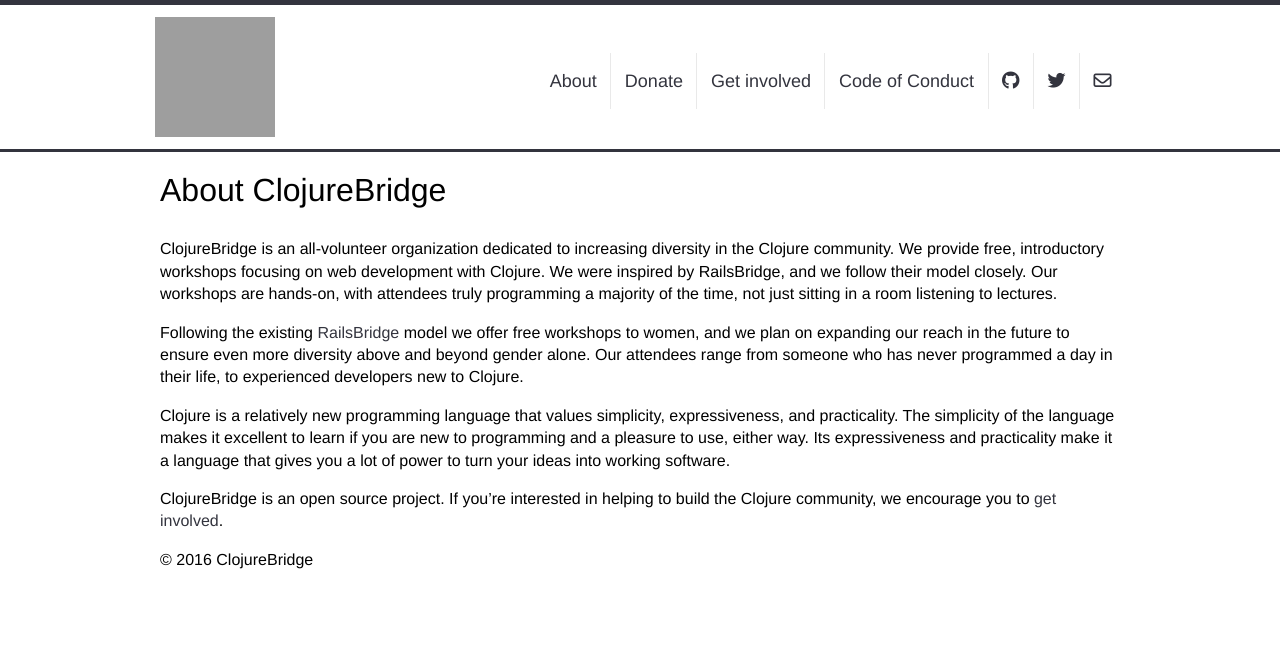
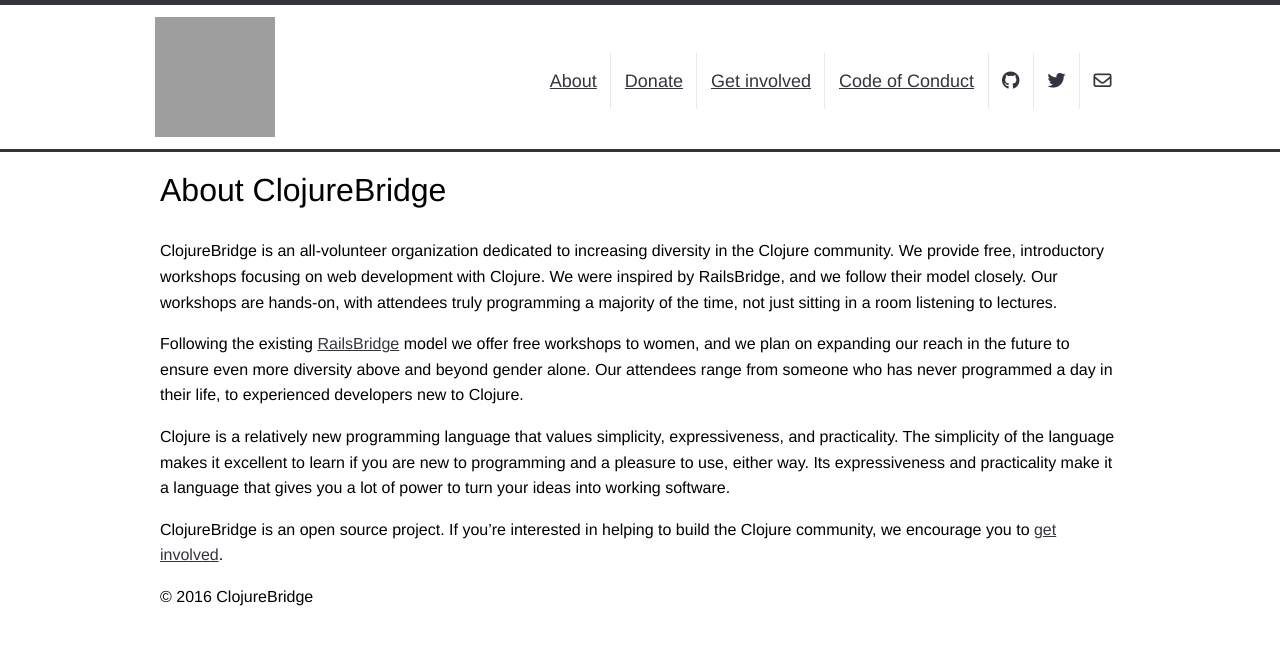
Before and after one commit to ClojureBridge/clojurebridge.github.io, a Jekyll site: the page built from about.md, in a window 1280 px wide. Shown: the top 645 px of the page. Built offline with Jekyll 4.4.1, drawn with Linux system fonts in a browser that asks for light colours; nearby versions of some CDN libraries; grey boxes are pictures that could not be loaded.

Commit message:
Make links underlined and add more space between text lines

```diff
--- a/css/main.css
+++ b/css/main.css
@@ -129,7 +129,12 @@
 
 a {
   color: #33343e;
-  text-decoration: none;
+  text-decoration: underline;
+}
+
+p {
+  font-size: 1em;
+  line-height: 1.6;
 }
 
 h1, h2, h3, h4, h5, h6 {
```
